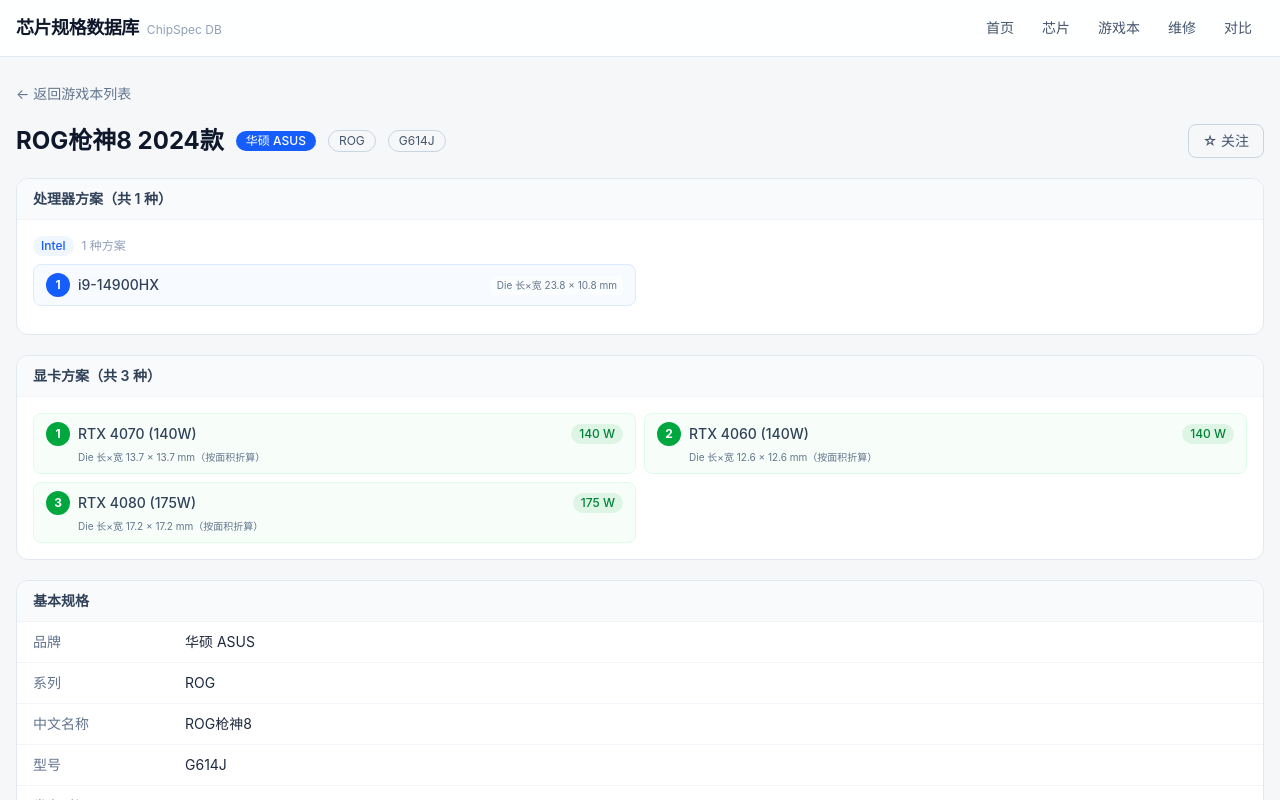
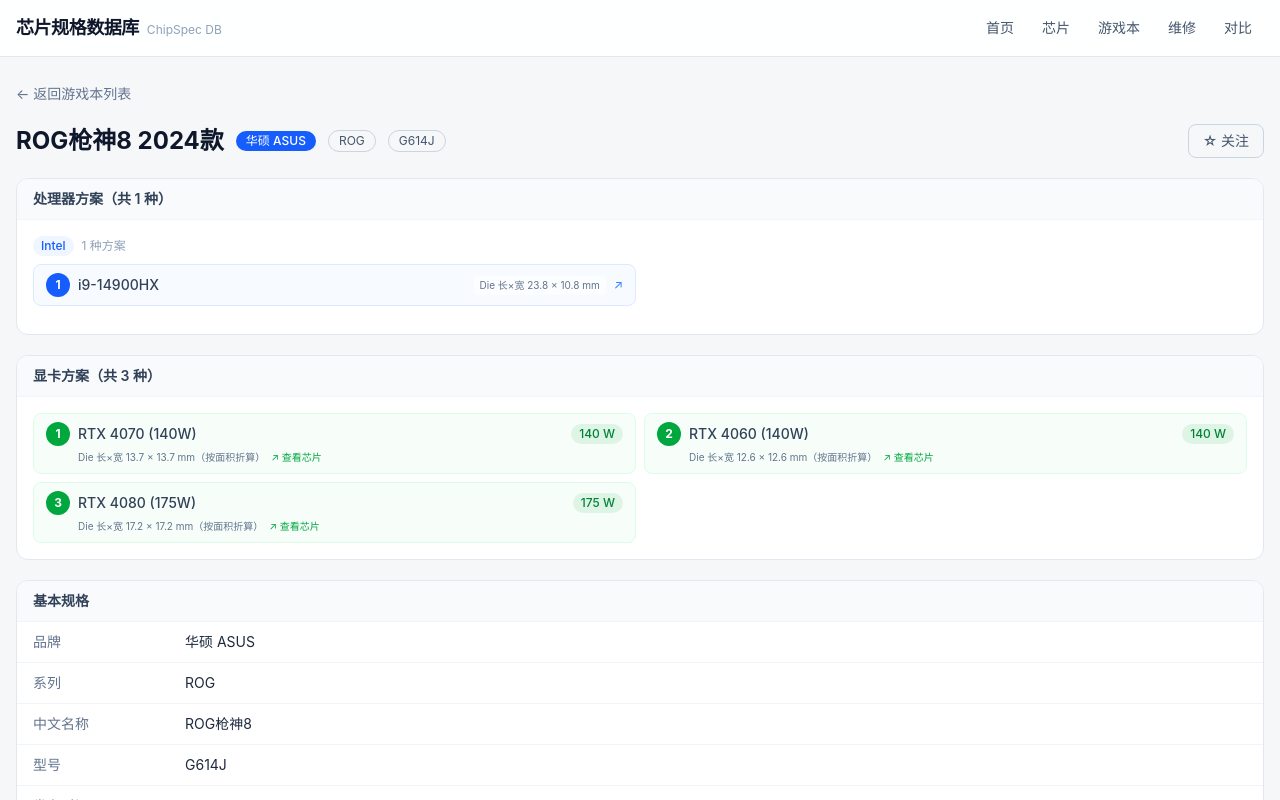
Before and after one commit to Duozh08/chipspec-db, a React (Vite) app: page /#/laptop/asus-rog-8-g614j in a window 1280 px wide. Shown: the top 800 px of the page. Built offline with nearby package versions, Linux system fonts and the light colour scheme.

Commit message:
游戏本详情页：CPU/GPU方案卡可点击跳转芯片详情
- 匹配到芯片的方案卡整卡变为 Link（跳转 /chip/{id}），hover 高亮+阴影
- 未匹配到芯片库的方案保持普通卡片（不误导）
- 可点击卡片带 ↗ 指示 + title 提示

```diff
--- a/src/pages/LaptopDetailPage.tsx
+++ b/src/pages/LaptopDetailPage.tsx
@@ -144,19 +144,34 @@
               <div className="grid grid-cols-1 gap-2 sm:grid-cols-2">
                 {intelCpus.map((cpu, i) => {
                   const chipInfo = matchCpu(cpu);
-                  return (
-                    <div key={i} className="rounded-lg border border-blue-100 bg-blue-50/50 px-3 py-2">
-                      <div className="flex items-center gap-2">
+                  const inner = (
+                    <>
                       <span className="flex h-6 w-6 shrink-0 items-center justify-center rounded-full bg-blue-600 text-xs font-bold text-white">
                         {i + 1}
                       </span>
                       <span className="min-w-0 flex-1 truncate text-sm font-medium text-slate-700">{cpu}</span>
                       {chipInfo && (
+                        <>
                           <span className="shrink-0 rounded bg-white/70 px-1.5 py-0.5 text-[10px] text-slate-500">
                             Die 长×宽 {dieDimsSummary(chipInfo)}
                           </span>
+                          <span className="shrink-0 text-xs text-blue-500" aria-hidden>↗</span>
+                        </>
                       )}
-                      </div>
+                    </>
+                  );
+                  return chipInfo ? (
+                    <Link
+                      key={i}
+                      to={`/chip/${chipInfo.id}`}
+                      title={`查看 ${chipInfo.model} 芯片详情`}
+                      className="rounded-lg border border-blue-100 bg-blue-50/50 px-3 py-2 transition hover:border-blue-400 hover:bg-blue-100/60 hover:shadow-md"
+                    >
+                      <div className="flex items-center gap-2">{inner}</div>
+                    </Link>
+                  ) : (
+                    <div key={i} className="rounded-lg border border-blue-100 bg-blue-50/50 px-3 py-2">
+                      <div className="flex items-center gap-2">{inner}</div>
                     </div>
                   );
                 })}
@@ -173,19 +188,34 @@
               <div className="grid grid-cols-1 gap-2 sm:grid-cols-2">
                 {amdCpus.map((cpu, i) => {
                   const chipInfo = matchCpu(cpu);
-                  return (
-                    <div key={i} className="rounded-lg border border-red-100 bg-red-50/50 px-3 py-2">
-                      <div className="flex items-center gap-2">
+                  const inner = (
+                    <>
                       <span className="flex h-6 w-6 shrink-0 items-center justify-center rounded-full bg-red-600 text-xs font-bold text-white">
                         {i + 1}
                       </span>
                       <span className="min-w-0 flex-1 truncate text-sm font-medium text-slate-700">{cpu}</span>
                       {chipInfo && (
+                        <>
                           <span className="shrink-0 rounded bg-white/70 px-1.5 py-0.5 text-[10px] text-slate-500">
                             Die 长×宽 {dieDimsSummary(chipInfo)}
                           </span>
+                          <span className="shrink-0 text-xs text-red-500" aria-hidden>↗</span>
+                        </>
                       )}
-                      </div>
+                    </>
+                  );
+                  return chipInfo ? (
+                    <Link
+                      key={i}
+                      to={`/chip/${chipInfo.id}`}
+                      title={`查看 ${chipInfo.model} 芯片详情`}
+                      className="rounded-lg border border-red-100 bg-red-50/50 px-3 py-2 transition hover:border-red-400 hover:bg-red-100/60 hover:shadow-md"
+                    >
+                      <div className="flex items-center gap-2">{inner}</div>
+                    </Link>
+                  ) : (
+                    <div key={i} className="rounded-lg border border-red-100 bg-red-50/50 px-3 py-2">
+                      <div className="flex items-center gap-2">{inner}</div>
                     </div>
                   );
                 })}
@@ -205,8 +235,8 @@
             {laptop.gpuOptions.map((gpu, i) => {
               const power = parsePower(gpu);
               const chipInfo = matchGpu(gpu);
-              return (
-                <div key={i} className="rounded-lg border border-green-100 bg-green-50/50 px-3 py-2">
+              const inner = (
+                <>
                   <div className="flex items-center gap-2">
                     <span className="flex h-6 w-6 shrink-0 items-center justify-center rounded-full bg-green-600 text-xs font-bold text-white">
                       {i + 1}
@@ -219,10 +249,25 @@
                     )}
                   </div>
                   {chipInfo && (
-                    <div className="mt-1 pl-8 text-[10px] text-slate-500">
-                      Die 长×宽 {dieDimsSummary(chipInfo)}
+                    <div className="mt-1 flex items-center gap-1.5 pl-8 text-[10px] text-slate-500">
+                      <span>Die 长×宽 {dieDimsSummary(chipInfo)}</span>
+                      <span className="text-green-600" aria-hidden>↗ 查看芯片</span>
                     </div>
                   )}
+                </>
+              );
+              return chipInfo ? (
+                <Link
+                  key={i}
+                  to={`/chip/${chipInfo.id}`}
+                  title={`查看 ${chipInfo.model} 芯片详情`}
+                  className="rounded-lg border border-green-100 bg-green-50/50 px-3 py-2 transition hover:border-green-400 hover:bg-green-100/60 hover:shadow-md"
+                >
+                  {inner}
+                </Link>
+              ) : (
+                <div key={i} className="rounded-lg border border-green-100 bg-green-50/50 px-3 py-2">
+                  {inner}
                 </div>
               );
             })}
```
Lines whose indentation alone changed are shown as unchanged.
